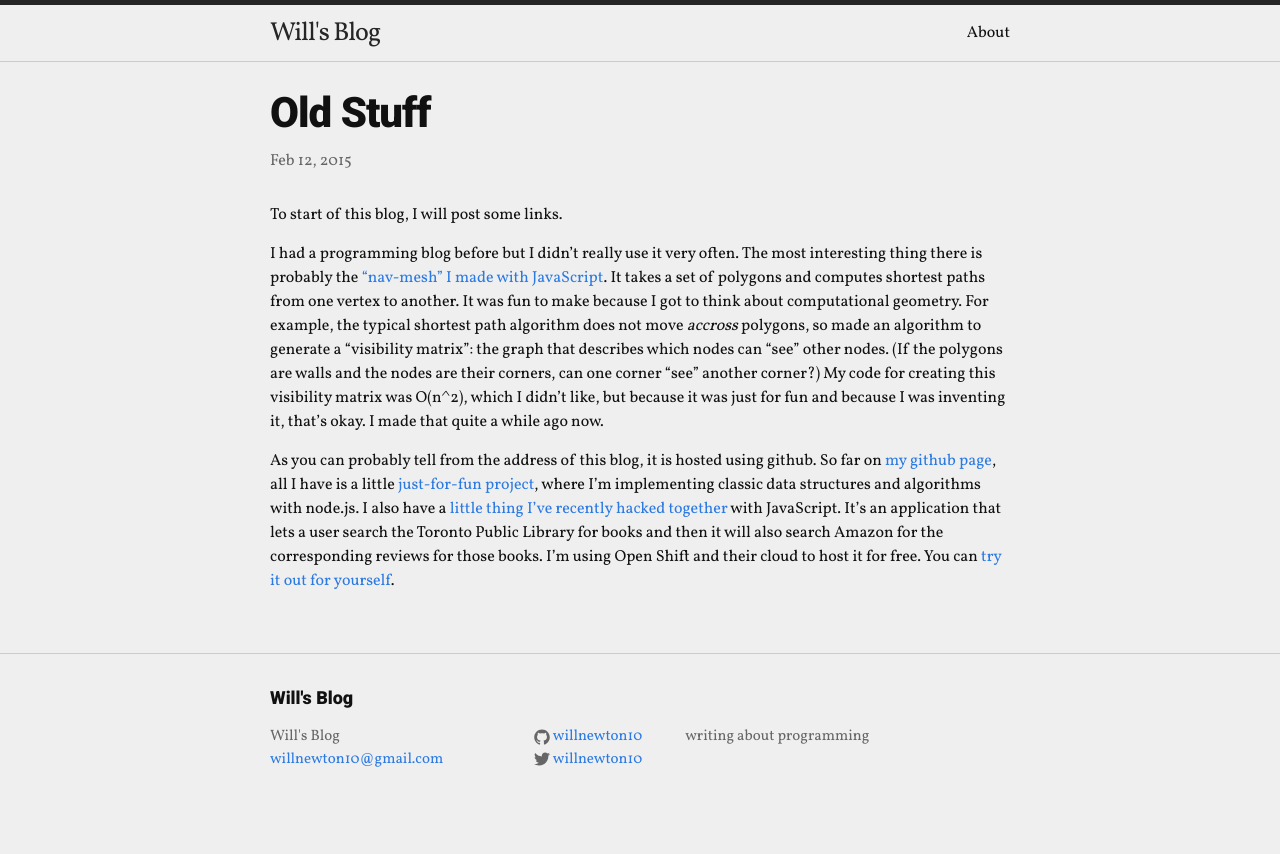
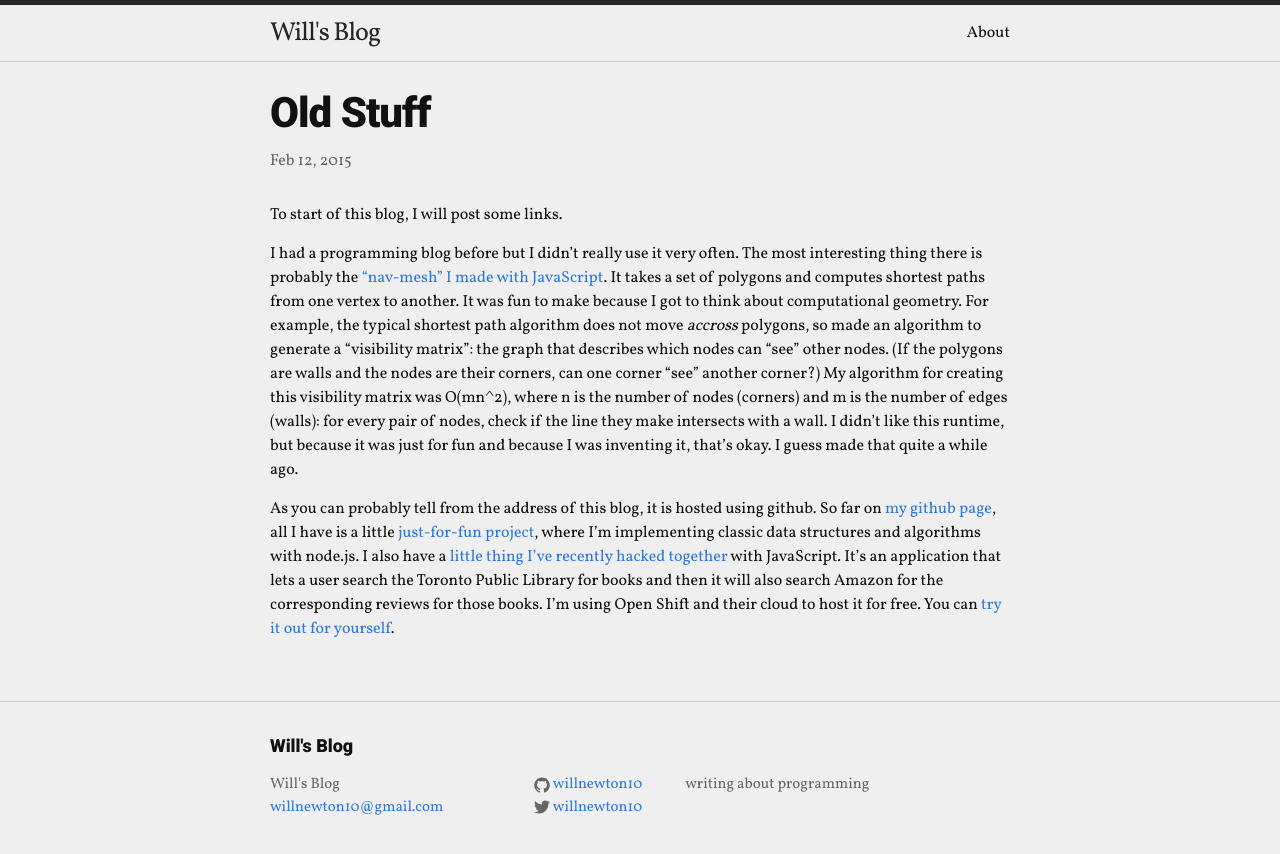
Before and after one commit to willnewton10/willnewton10.github.io, a Jekyll site: the page built from _posts/2015-02-26-Old_Stuff.markdown, in a window 1280 px wide. Shown: the top 854 px of the page. Built offline with Jekyll 4.4.1, drawn with Linux system fonts in a browser that asks for light colours; comment, search, counter and statistics services are not loaded.

Commit message:
math correction

```diff
--- a/_posts/2015-02-26-Old_Stuff.markdown
+++ b/_posts/2015-02-26-Old_Stuff.markdown
@@ -7,8 +7,7 @@ date:   2015-02-12 14:59:44
 
 To start of this blog, I will post some links.
 
-I had a programming blog before but I didn't really use it very often. The most interesting thing there is probably the ["nav-mesh" I made with JavaScript](navmesh). It takes a set of polygons and computes shortest paths from one vertex to another. It was fun to make because I got to think about computational geometry. For example, the typical shortest path algorithm does not move *accross* polygons, so made an algorithm to generate a "visibility matrix": the graph that describes which nodes can "see" other nodes. (If the polygons are walls and the nodes are their corners, can one corner "see" another corner?) My code for creating this visibility matrix was O(n^2), which I didn't like, but because it was just for fun and because I was inventing it, that's okay. I made that quite a while ago now.
-
+I had a programming blog before but I didn't really use it very often. The most interesting thing there is probably the ["nav-mesh" I made with JavaScript](navmesh). It takes a set of polygons and computes shortest paths from one vertex to another. It was fun to make because I got to think about computational geometry. For example, the typical shortest path algorithm does not move *accross* polygons, so made an algorithm to generate a "visibility matrix": the graph that describes which nodes can "see" other nodes. (If the polygons are walls and the nodes are their corners, can one corner "see" another corner?) My algorithm for creating this visibility matrix was O(mn^2), where n is the number of nodes (corners) and m is the number of edges (walls): for every pair of nodes, check if the line they make intersects with a wall. I didn't like this runtime, but because it was just for fun and because I was inventing it, that's okay. I guess made that quite a while ago.
 
 As you can probably tell from the address of this blog, it is hosted using github. So far on [my github page](github), all I have is a little [just-for-fun project](gh-node-algs), where I'm implementing classic data structures and algorithms with node.js.
 I also have a [little thing I've recently hacked together](gh-tpl-reviews) with JavaScript. It's an application that lets a user search the Toronto Public Library for books and then it will also search Amazon for the corresponding reviews for those books. I'm using Open Shift and their cloud to host it for free. You can [try it out for yourself](rhc-tpl).
```
